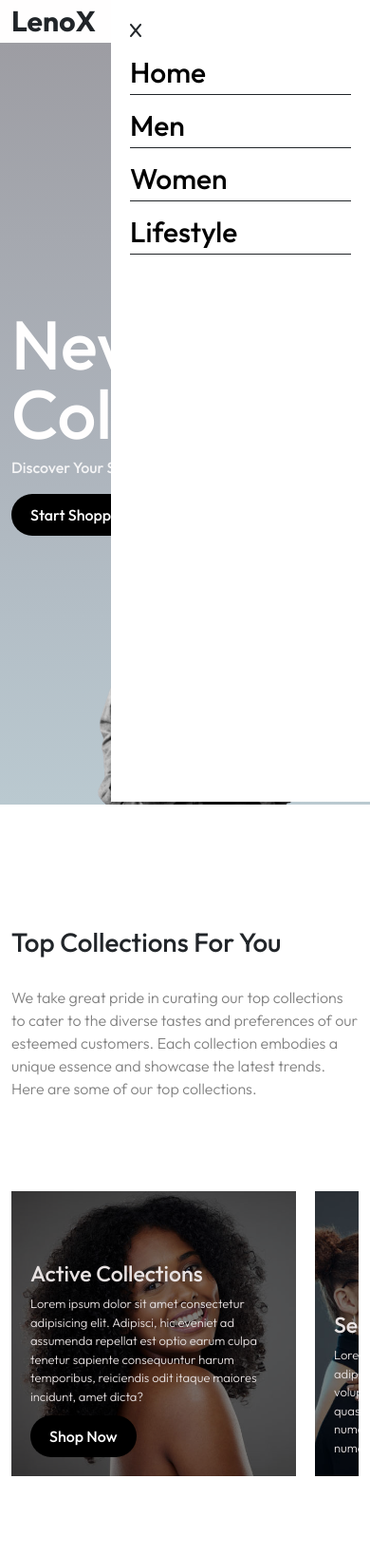
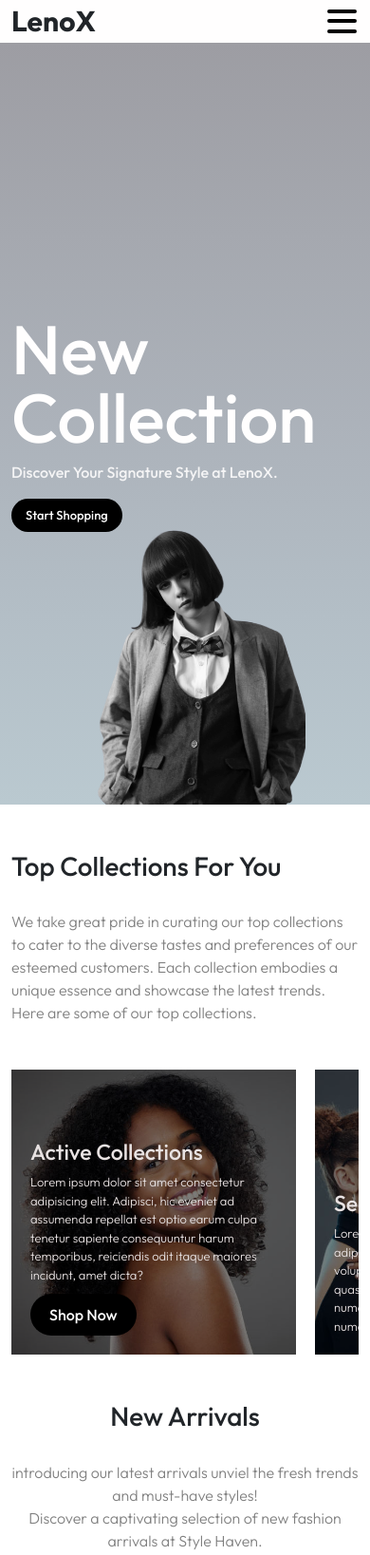
Before and after one commit to godwinj96/LenoX, a plain HTML site: page index.html in a window 390 px wide. Shown: the top 1637 px of the page at 95% size. Drawn offline with Linux system fonts and the light colour scheme.

Commit message:
made some chnages to this repository

```diff
--- a/css/style.css
+++ b/css/style.css
@@ -86,7 +86,6 @@
     width: 35px;
     height: 35px;
     padding: 2px;
-    border: 1px solid;
     display: flex;
     flex-direction: column;
     justify-content: space-around;
@@ -96,6 +95,7 @@
     height: 4px;
     width: 100%;
     background: #000;
+    border-radius: 20px;
 
 }
 
@@ -185,7 +185,7 @@
 
 /* top collections container css */
 .top-collections-section {
-    margin-top: 8rem;
+    margin-top: var(--section-mt);
 }
 
 .top-collections-content>h1 {
@@ -695,7 +695,7 @@ footer {
 
 /* media query css */
 
-@media screen and (max-width: 500px) {
+@media screen and (max-width: 576px) {
     .navigation-list {
         position: fixed;
         height: 100%;
@@ -704,8 +704,12 @@ footer {
         z-index: 5;
         flex-direction: column;
         width: 70%;
+        right: -100%;
+        padding: 20px;
+    }
+
+    .navigation-list.clicked {
         right: 0px;
-        padding: 20px;
     }
 
     .navigation-list>li {
@@ -717,4 +721,30 @@ footer {
         font-size: 30px;
     }
 
+    .close-button i {
+        font-size: 30px;
+        position: absolute;
+        right: 20px;
+        top: 10px;
+    }
+
+    .hero-content button {
+        padding: 8px 15px;
+        font-size: small;
+    }
+
+    .top-collections-section,
+    .arrivals-section,
+    .categories-section,
+    .collections-container,
+    .hoodie-container,
+    .categories-container,
+    .newsletter-section,
+    .coming-soon-section,
+    footer {
+        margin-top: var(--section-mt-mobile);
+    }
+
+
+
 }
--- a/index.html
+++ b/index.html
@@ -18,17 +18,17 @@
             <div class="container">
                 <div class="navigation-logo">LenoX</div>
                 <div class="navigation-list">
-                    <div class="close-button"> <i class="fa fa-x"></i></div>
+                    <div class="close-button d-block d-sm-none"> <i class="fa fa-x"></i></div>
                     <li class="navigation-item"><a href="#">Home</a></li>
                     <li class="navigation-item"><a href="#">Men</a></li>
                     <li class="navigation-item"><a href="#">Women</a></li>
                     <li class="navigation-item"><a href="#">Lifestyle</a></li>
                 </div>
-                <div class="navigation-icons-container">
+                <div class="navigation-icons-container d-none d-sm-flex">
                     <div class="navigation-icons"><i class="fa-solid fa-search"></i></div>
                     <div class="navigation-icons"><i class="fa-solid fa-shopping-cart"></i></div>
                 </div>
-                <div class="hamburger-icon-button">
+                <div class="hamburger-icon-button d-flex d-sm-none">
                     <div class="bar"></div>
                     <div class="bar"></div>
                     <div class="bar"></div>
@@ -350,7 +350,7 @@
 
         </footer>
     </div>
-
+    <script src="/script.js"></script>
     <script src="/bootstrap 5/js/bootstrap.js"></script>
 </body>
 
--- /dev/null
+++ b/script.js
@@ -0,0 +1,12 @@
+const menuButton = document.querySelector('.hamburger-icon-button');
+const menuCloseButton = document.querySelector('.close-button');
+const navBar = document.querySelector('.navigation-list')
+
+
+menuButton.addEventListener('click', () => {
+    navBar.classList.add('clicked');
+})
+
+menuCloseButton.addEventListener('click', () => {
+    navBar.classList.remove('clicked');
+})
```
